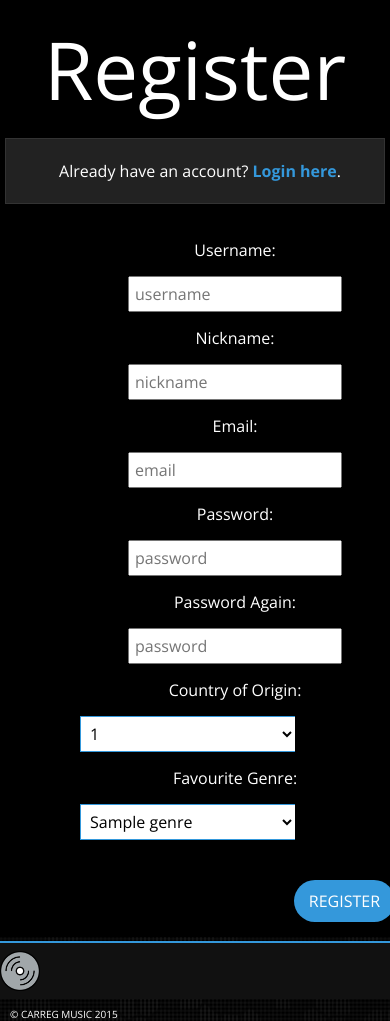
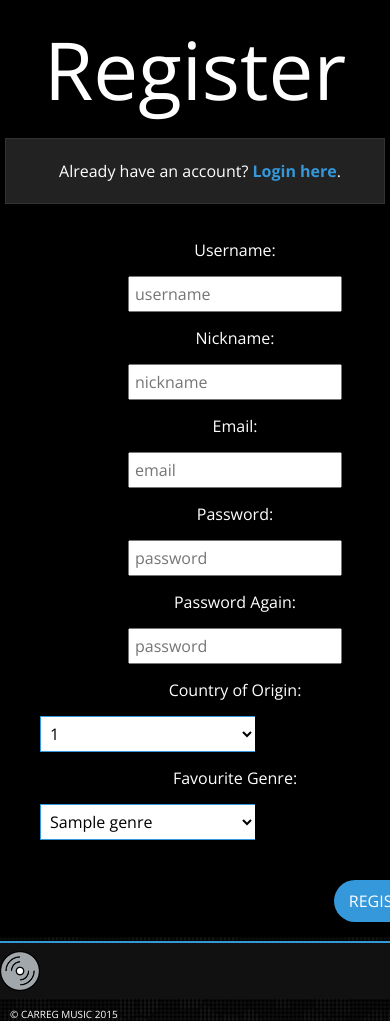
Before and after one commit to Citr0s/carregMusic, a PHP site: page /register.php in a window 390 px wide; the page is wider, and only the part inside the window is pictured. Shown: the part 63-1084 px from the top of that part. Run offline with PHP 8.4, Linux system fonts and the light colour scheme; tables that the repository leaves empty or names only in its code hold one stand-in row (values such as "Sample post").

Commit message:
updating because i dont want a conflict

```diff
--- a/css/styles.css
+++ b/css/styles.css
@@ -436,8 +436,8 @@ transform: rotate(360deg);
     width:90%;
     }
 .formContainer table {
-    width:80%;
-    margin:auto;
+    width:100%;
+    margin:0;
 }
 .formContainer table td{
     display: block;
```
